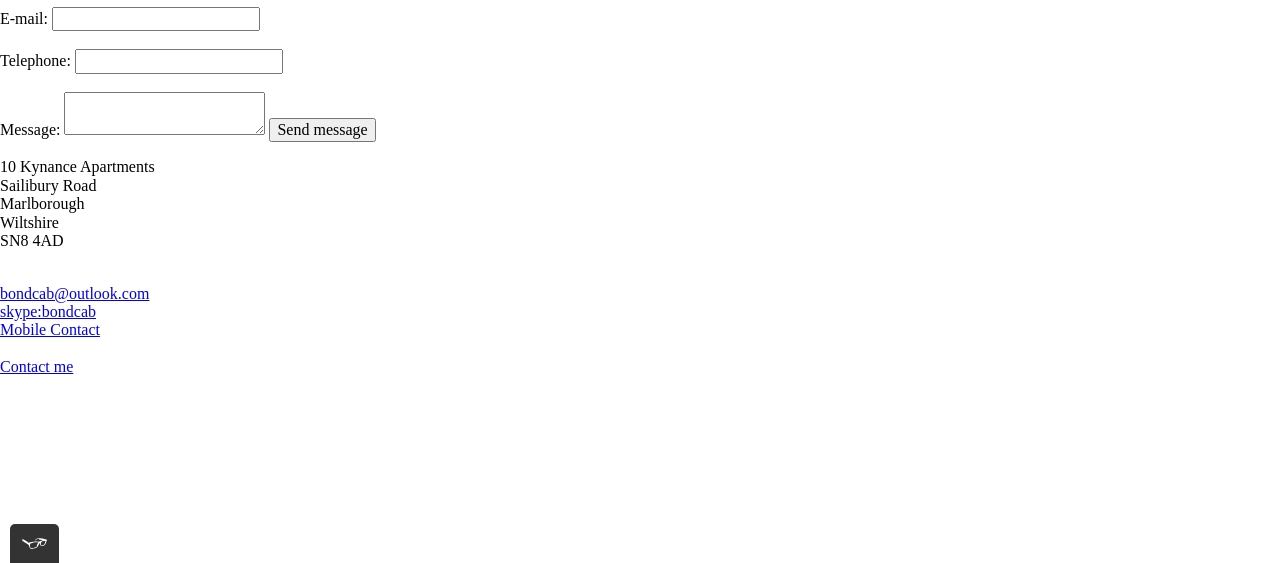
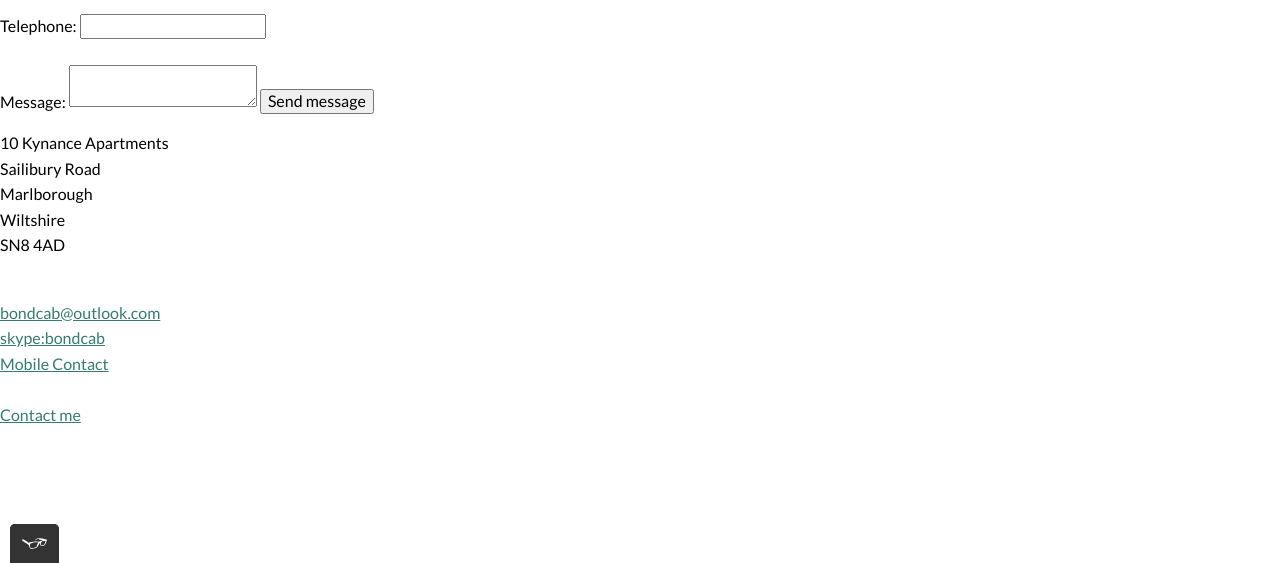
Before and after one commit to bondcab/portfolio-website, a plain HTML site: page contact.html in a window 1280 px wide. Shown: the part 237-800 px from the top of the page. Drawn offline with nearby package versions, Linux system fonts and the light colour scheme; the site is published under a folder, as on GitHub Pages, so addresses that start at the root find nothing.

Commit message:
Add files via upload

```diff
--- a/contact.html
+++ b/contact.html
@@ -8,7 +8,7 @@
     <link rel="preconnect" href="https://fonts.googleapis.com">
 <link rel="preconnect" href="https://fonts.gstatic.com" crossorigin>
 <link href="https://fonts.googleapis.com/css2?family=Lato:wght@400;700&display=swap" rel="stylesheet">
-    <link rel="stylesheet" type="text/css" href="/css/style.production.css">
+<link rel="stylesheet" type="text/css" href="./css/style.production.css" />
     <meta name="viewport" content="width=device-width, initial-scale=1">
   </head>
   <body>
```
